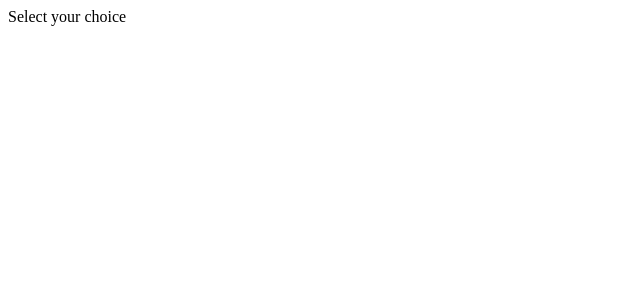
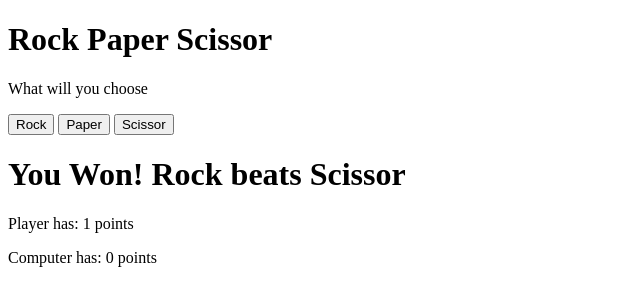
Before and after one commit to JDevN/RockPaperScissor, a plain HTML site: page index.html in a window 1280 px wide. Both pictures are taken after a click on the button "Rock". Shown: the whole page, without its empty margins (0-640 px from the left). Drawn offline with Linux system fonts and the light colour scheme.

Commit message:
Website now display the scoreboard

```diff
--- a/index.html
+++ b/index.html
@@ -7,11 +7,23 @@
 </head>
 <body>
     <script src="index.js"></script>
+    <div>
+        <h1>Rock Paper Scissor</h1>
+        <p>What will you choose</p>
+    </div>
     <div class="selectionContainer">
         <input type="button" value ="Rock" onclick="getPlayerChoice(value)">
         <input type="button" value ="Paper" onclick="getPlayerChoice(value)">
         <input type="button" value ="Scissor" onclick="getPlayerChoice(value)">
+    </div>
 
+    <div class="results">
+        <h1 id="output"></h1>
+    </div>
+
+    <div class="scoreboard">
+        <p id="scoreboardPlayer"></p>
+        <p id="scoreboardComputer"></p>
     </div>
 
 </body>
--- a/index.js
+++ b/index.js
@@ -15,7 +15,7 @@ function getComputerChoice(choice){
 function getPlayerChoice(choice){
     playerSelection = choice;
     console.log(playerSelection);
-    console.log(game());
+    game();
 }
 
 function play_one_round(playerSelection, computerSelection){
@@ -29,7 +29,6 @@ function play_one_round(playerSelection, computerSelection){
             return "You Lose! Paper beats Rocks";
         }
         else{
-            i--;
             return "Tie!";
         }
     }
@@ -43,7 +42,6 @@ function play_one_round(playerSelection, computerSelection){
             return "You Win! Paper beats Rock";
         }
         else{
-            i--;
             return "Tie!";
         }
     }
@@ -57,30 +55,31 @@ function play_one_round(playerSelection, computerSelection){
             return "You Lose! Rock beats Scissor";
         }
         else{
-            i--;
             return "Tie!";
         }
     }
     else {
         console.log("Wrong Input Try Again");
-        i--;
     }
+
 }
 
 function game(){
-
-
-        document.write("Select your choice");
         const computerSelection = getComputerChoice(computer_choice);
         // const playerSelection = getPlayerChoice(player_choice);
 
         console.log("Player Selected: " + playerSelection);
         console.log("Computer Selected: " + computerSelection);
 
-        console.log(play_one_round(playerSelection, computerSelection));
+        // console.log(play_one_round(playerSelection, computerSelection));
+
+        document.getElementById("output").innerHTML = play_one_round(playerSelection,computerSelection);
 
 
-    console.log("Game Ended");
     console.log("Player has: " + player_point + " points");
     console.log("Computer has: " + computer_point + " points");
+
+    document.getElementById("scoreboardPlayer").innerHTML = "Player has: " + player_point + " points";
+    document.getElementById("scoreboardComputer").innerHTML = "Computer has: " + computer_point + " points";
+
 }
```
